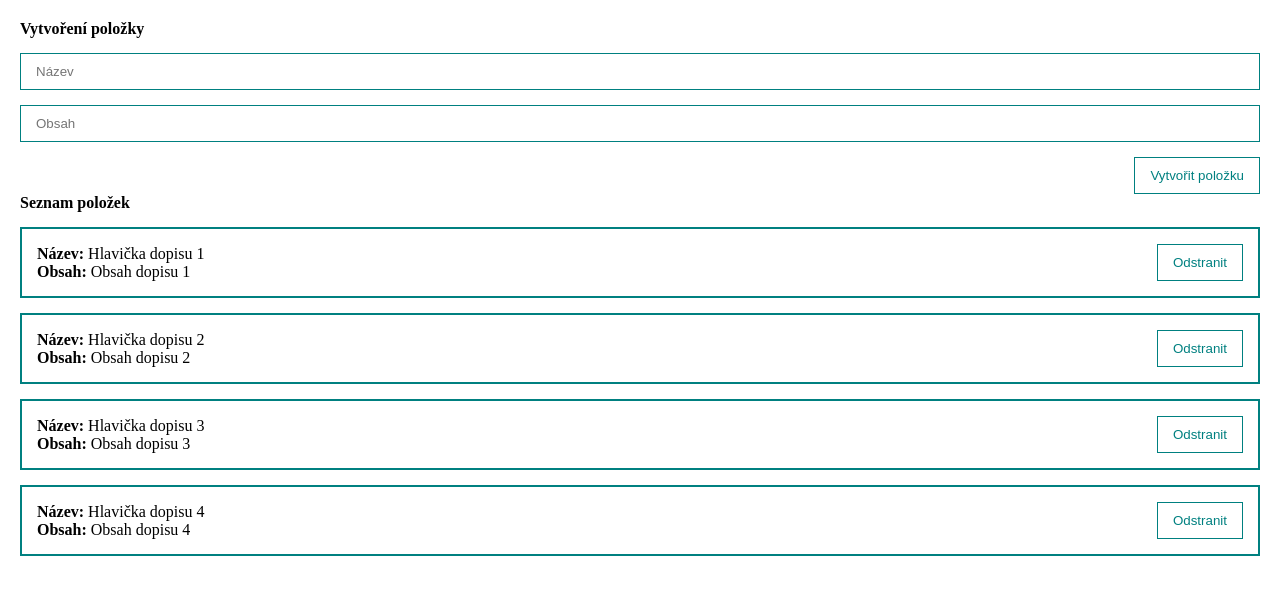
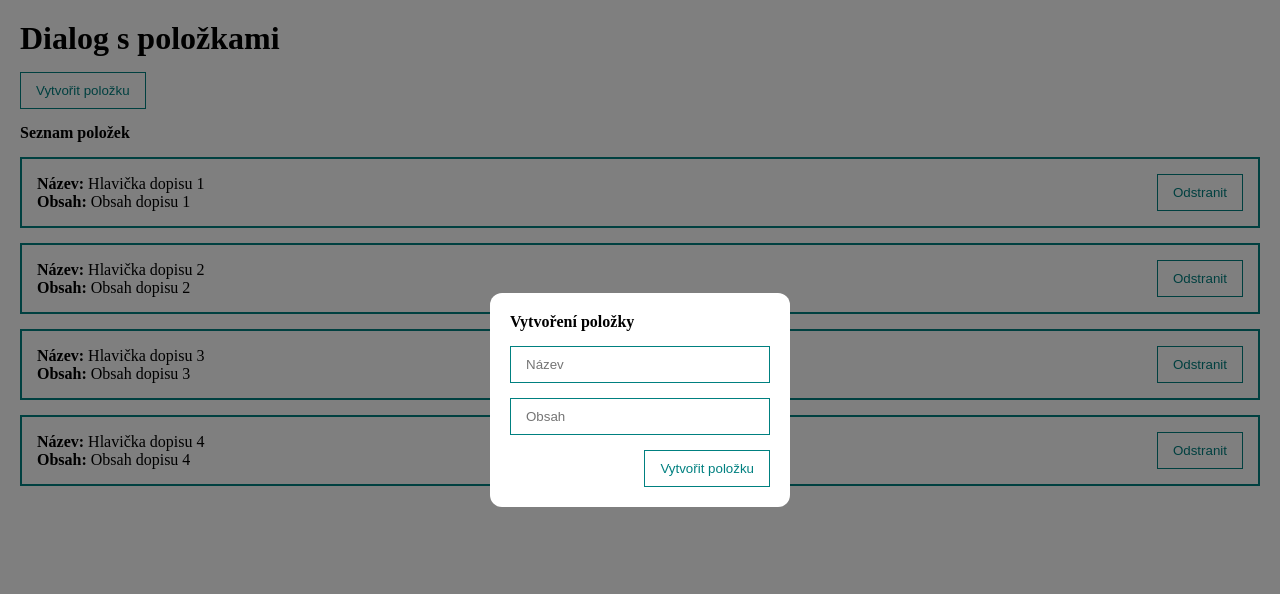
Before and after one commit to kofranek/timur_albi_vue3_from_a_to_z, a Vue app: page / in a window 1280 px wide. Both pictures are taken after a click on the button "Vytvořit položku". Shown: the top 594 px of the page. Built offline with nearby package versions, Linux system fonts and the light colour scheme; the HTML template or start-up script is replaced by a standard one.

Commit message:
Modální okno

```diff
--- a/src/App.vue
+++ b/src/App.vue
@@ -1,8 +1,17 @@
 <template>
   <div class="app">
-    <post-form
-        @create="createPost"
-    />
+    <h1>Dialog s položkami</h1>
+    <my-button
+        @click="showDialog"
+        style="margin:15px 0;"
+    >Vytvořit položku
+    </my-button>
+    <my-dialog v-model:show="dialogVisible">
+      <post-form
+          @create="createPost"
+      />
+    </my-dialog>
+
     <post-list
         :posts_props="posts"
         @clrPost="deletePost"
@@ -28,13 +37,13 @@
         {id: 3, title: 'Hlavička dopisu 3', body: 'Obsah dopisu 3'},
         {id: 4, title: 'Hlavička dopisu 4', body: 'Obsah dopisu 4'},
       ],
-      // title: '',
-      // body: ''
+      dialogVisible: false,
     }
   },
   methods: {
     createPost(post) {
       this.posts.push(post)
+      this.dialogVisible = false
     },
     deletePost(post) {
       // const idx = this.posts.findIndex((el) => {
@@ -44,7 +53,10 @@
       //***************************************************************
       // místo findIndex a splice použijeme k odstranění položky filter
       //***************************************************************
-      this.posts = this.posts.filter(p =>p.id !== post.id)
+      this.posts = this.posts.filter(p => p.id !== post.id)
+    },
+    showDialog() {
+      this.dialogVisible = true
     },
 
   }
--- a/src/components/PostList.vue
+++ b/src/components/PostList.vue
@@ -1,5 +1,5 @@
 <template>
-  <div>
+  <div v-if="posts_props.length>0">
     <h4>Seznam položek</h4>
     <post-item
         v-for="post in posts_props"
@@ -8,6 +8,7 @@
         @deletePost="$emit('clrPost', post)"
     />
   </div>
+  <h4 v-else style="color: red">Nejsou žádné položky</h4>
 </template>
 
 <script>
--- /dev/null
+++ b/src/components/UI/MyDialog.vue
@@ -0,0 +1,46 @@
+<template>
+  <div class="dialog" v-if="show" @click="hideDialog">
+    <div @click.stop class="dialog__content">
+      <slot></slot>
+    </div>
+  </div>
+</template>
+
+<script>
+export default {
+  name: "MyDialog",
+  props: {
+    show: {
+      type: Boolean,
+      default: false,
+    }
+  },
+  methods: {
+    hideDialog() {
+      this.$emit('update:show', false)
+    }
+  }
+}
+</script>
+
+<style scoped>
+.dialog {
+  top: 0;
+  bottom: 0;
+  right: 0;
+  left: 0;
+  background: rgba(0, 0, 0, 0.5);
+  position: fixed;
+  display: flex;
+}
+
+.dialog__content {
+  margin: auto;
+  background: white;
+  border-radius: 12px;
+  min-height: 50px;
+  min-width: 300px;
+  padding: 20px;
+}
+
+</style>
--- a/src/components/UI/index.js
+++ b/src/components/UI/index.js
@@ -1,7 +1,9 @@
 import MyButton from "@/components/UI/MyButton"
 import MyInput from "@/components/UI/MyInput"
+import MyDialog from "@/components/UI/MyDialog"
 
 export default [
     MyButton,
-    MyInput
+    MyInput,
+    MyDialog
 ]
```
Also changed, not shown: notes.txt.
